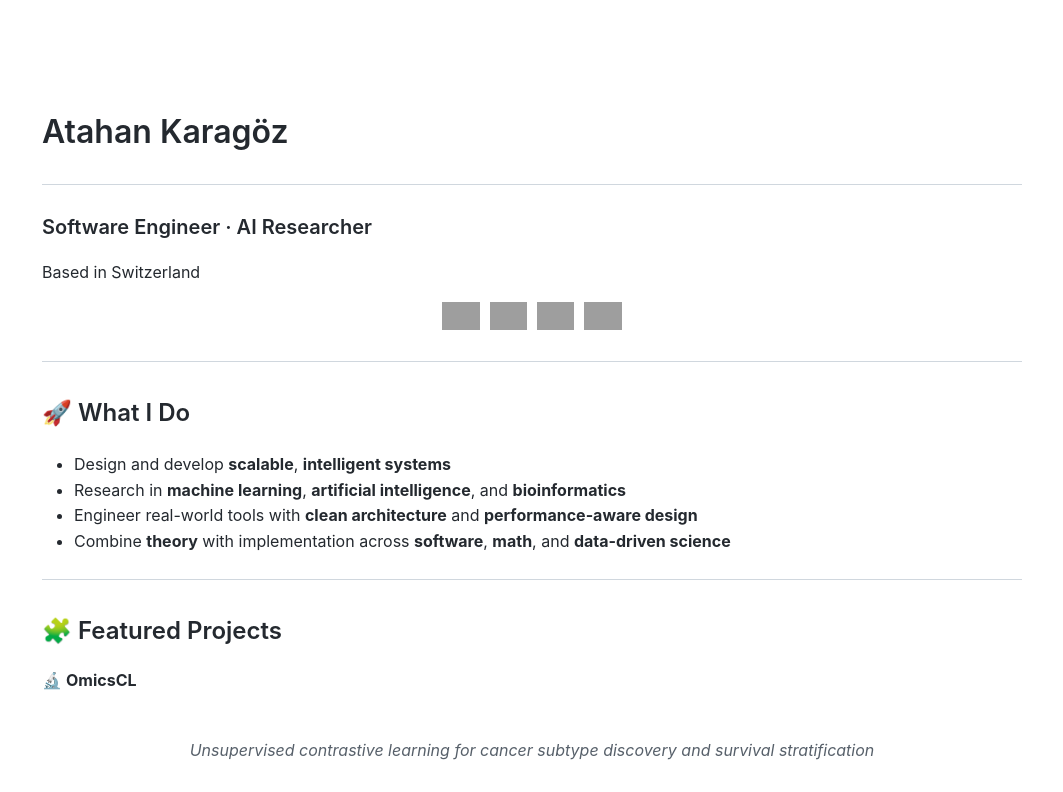
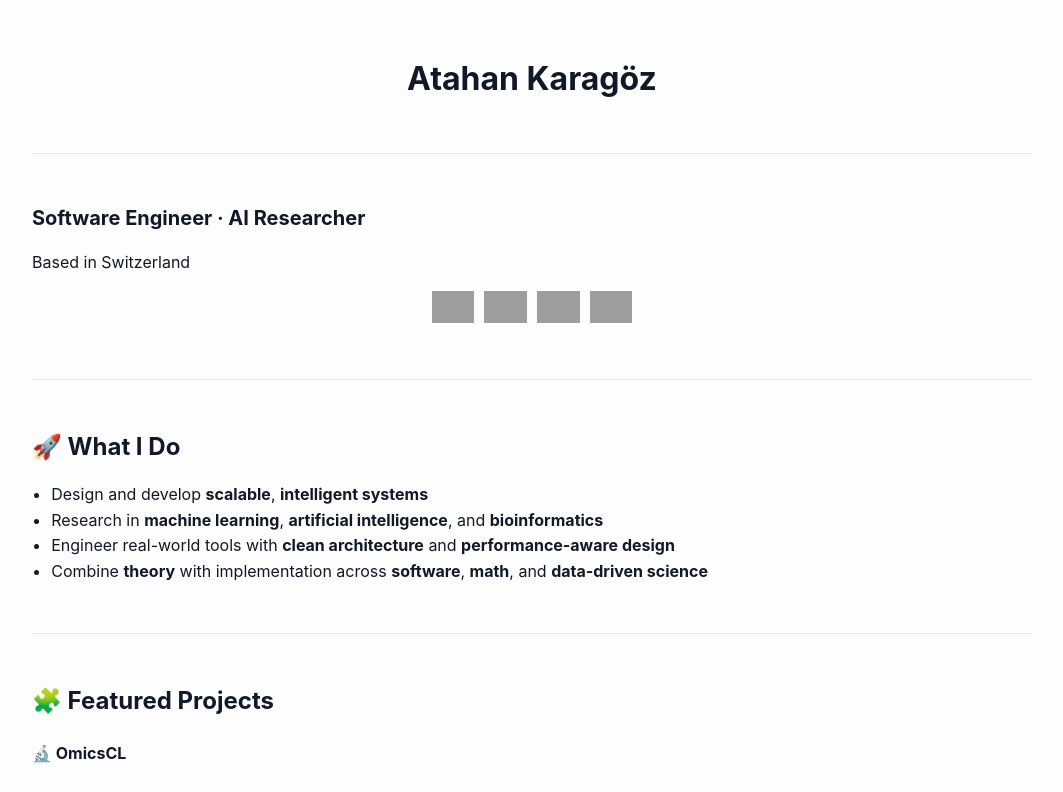
Before and after one commit to Atahanka/Atahanka, a plain HTML site: page webversion.html in a window 1280 px wide. Shown: the top 792 px of the page, without its empty margins (108-1171 px from the left). Drawn offline with Linux system fonts and the light colour scheme; grey boxes are pictures that could not be loaded.

Commit message:
Update styles.css

```diff
--- a/styles.css
+++ b/styles.css
@@ -1,46 +1,50 @@
-/* Typography (matching GitHub's markdown render) */
+/* Typography */
 body {
   font-family: -apple-system, BlinkMacSystemFont, "Segoe UI", Roboto, Helvetica, Arial, sans-serif;
-  background-color: #ffffff;
-  color: #24292f;
+  background-color: #fdfdfd;
+  color: #111827;
   margin: 0;
   padding: 2rem;
   line-height: 1.6;
 }
 
-h1, h2, h3, h4 {
-  font-weight: 600;
-  line-height: 1.25;
-  margin-top: 1.5em;
-  margin-bottom: 1em;
-  color: #24292f;
-}
-
 h1 {
-  font-size: 2em;
+  text-align: center;
+  font-size: 2rem;
+  margin-bottom: 0.25rem;
 }
 
 h2 {
-  font-size: 1.5em;
+  font-size: 1.5rem;
+  margin-top: 2rem;
+  margin-bottom: 1rem;
 }
 
 h3 {
-  font-size: 1.25em;
+  font-size: 1.25rem;
+  margin-top: 1.5rem;
+  margin-bottom: 0.75rem;
+}
+
+h3.center {
+  text-align: center;
+}
+
+h3.left {
+  text-align: left;
 }
 
 p, ul {
-  font-size: 16px;
-  margin-top: 0.25em;
-  margin-bottom: 0.25em;
+  margin: 1rem 0;
 }
 
 ul {
-  padding-left: 2em;
+  padding-left: 1.2rem;
 }
 
 a {
-  color: #0969da;
   text-decoration: none;
+  color: #0366d6;
 }
 
 a:hover {
@@ -50,56 +54,59 @@ a:hover {
 em {
   display: block;
   text-align: center;
-  color: #57606a;
+  color: #6b7280;
   margin-top: 3rem;
   font-style: italic;
 }
 
-hr {
-  height: 0;
-  margin: 24px 0;
-  overflow: hidden;
-  background: transparent;
-  border: 0;
-  border-bottom: 1px solid #d0d7de;
+/* Container */
+.markdown-content {
+  max-width: 1000px;
+  margin: 0 auto;
 }
 
-/* Badges (horizontal layout with wrap) */
+/* Horizontal rules */
+hr {
+  margin: 3rem 0;
+  border: none;
+  border-top: 1px solid #e5e7eb;
+}
+
+/* Badges */
 .badge-group {
   display: flex;
+  justify-content: center;
   flex-wrap: wrap;
-  justify-content: center;
   gap: 10px;
   margin-top: 1rem;
 }
 
 .badge-group a img {
-  height: 28px;
+  height: 32px;
 }
 
-/* GitHub-style image centering */
+/* Graph image */
 img.graph {
-  max-width: 100%;
-  height: auto;
+  width: 95%;
   display: block;
   margin: auto;
 }
 
-/* Tools section badges in GitHub-like style */
+/* Tools and technologies */
 .tools-section p {
   display: flex;
   flex-wrap: wrap;
-  gap: 6px;
-  margin: 0.5em 0;
+  gap: 10px;
+  align-items: center;
+  margin-top: 0.5rem;
+  margin-bottom: 2rem;
 }
 
 .tools-section img {
   height: 28px;
 }
 
-/* Container for consistency */
-.markdown-content {
-  max-width: 980px;
-  margin: 0 auto;
-  padding: 2rem 1rem;
+/* Section spacing */
+section {
+  margin-bottom: 4rem;
 }
```
